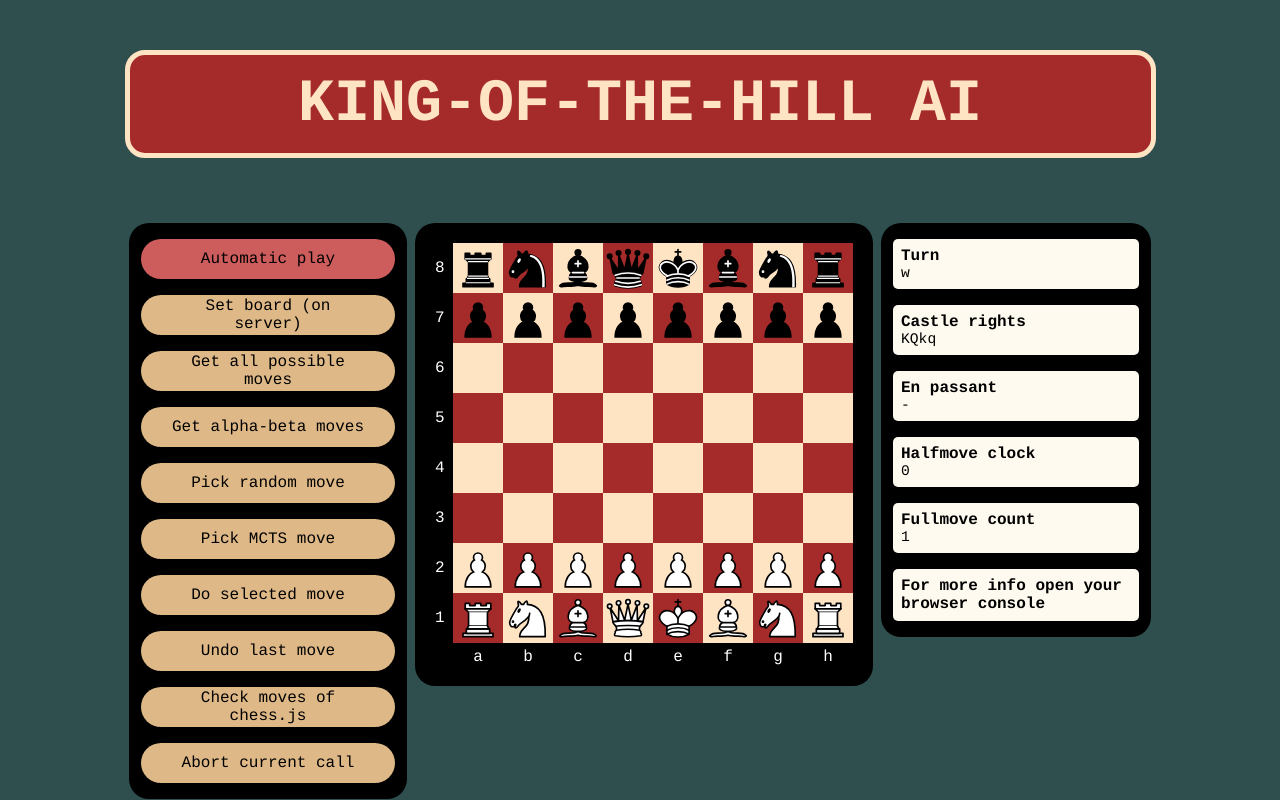
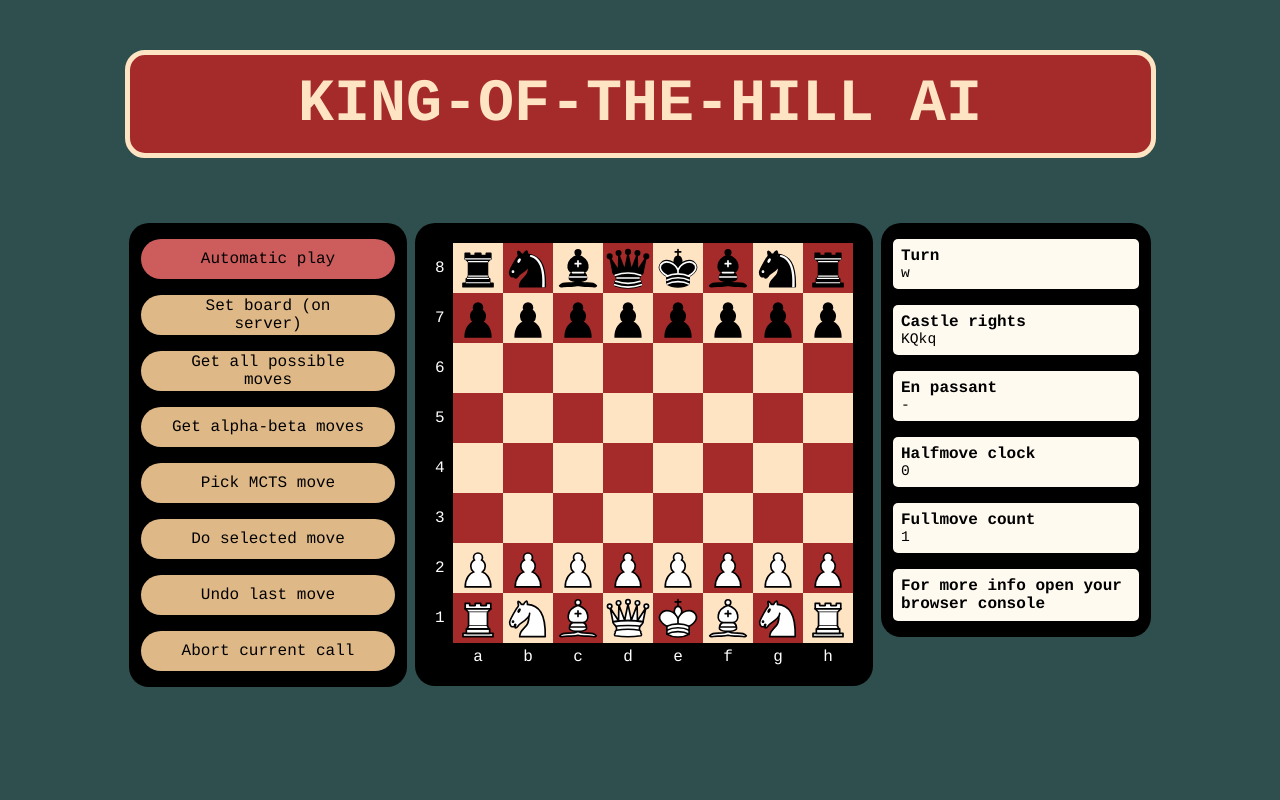
Before and after one commit to samchamani/king-of-the-hill-ai, a React (Create React App) app: page / in a window 1280 px wide. Built offline with nearby package versions, Linux system fonts and the light colour scheme.

Commit message:
final commit

```diff
--- a/src/App.tsx
+++ b/src/App.tsx
@@ -1,7 +1,6 @@
 import * as React from "react";
 import { Board } from "./View/Board";
 import { API } from "./API";
-import { Chess } from "chess.js";
 import { Data } from "./View/Data";
 
 export type boardResp = {
@@ -45,8 +44,8 @@ let isAborted = false;
  *
  */
 const FEN = "rnbqkbnr/pppppppp/8/8/8/8/PPPPPPPP/RNBQKBNR w KQkq - 0 1";
-const maxGameDurationInMin = 1;
-const maxMovesAssumption = 10;
+const maxGameDurationInMin = 60;
+const maxMovesAssumption = 40;
 const panicMoveSpeedInSec = 10;
 const algoRatio = 0.7;
 
@@ -59,8 +58,8 @@ function App() {
   const isPanic = React.useRef((maxGameDurationInMin / 2) * 60 >= remainingTimeInSec.current);
   const leftMovesUntilMax = React.useRef(maxMovesAssumption - fullMoveCount > 0 ? maxMovesAssumption - fullMoveCount : 0);
   const moveTimeInSec = React.useRef(leftMovesUntilMax.current > 0 && !isPanic.current ? remainingTimeInSec.current / leftMovesUntilMax.current : panicMoveSpeedInSec);
-  const alphaBetaSec = React.useRef(!isPanic.current ? moveTimeInSec.current * algoRatio : 0);
-  const mctsSec = React.useRef(!isPanic.current ? moveTimeInSec.current * (1 - algoRatio) : moveTimeInSec.current);
+  const alphaBetaSec = React.useRef(!isPanic.current ? moveTimeInSec.current * algoRatio : moveTimeInSec.current * (1 - algoRatio));
+  const mctsSec = React.useRef(!isPanic.current ? moveTimeInSec.current * (1 - algoRatio) : moveTimeInSec.current * algoRatio);
   const nextBestMoves = React.useRef<movesResp>();
   const selectedMove = React.useRef<move>();
   const lastMovePos = React.useRef<move>();
@@ -69,15 +68,15 @@ function App() {
 Remaining time in sec: ${remainingTimeInSec.current}
      Move time in sec: ${moveTimeInSec.current}
 `);
-  if (isPanic) console.log("Getting panic...");
+  if (isPanic.current) console.log("Getting panic...");
 
   React.useEffect(() => {
     remainingTimeInSec.current = (timeOver.current - Date.now()) / 1000;
     isPanic.current = (maxGameDurationInMin / 2) * 60 >= remainingTimeInSec.current;
     leftMovesUntilMax.current = maxMovesAssumption - fullMoveCount > 0 ? maxMovesAssumption - fullMoveCount : 0;
     moveTimeInSec.current = leftMovesUntilMax.current > 0 && !isPanic.current ? remainingTimeInSec.current / leftMovesUntilMax.current : panicMoveSpeedInSec;
-    alphaBetaSec.current = !isPanic.current ? moveTimeInSec.current * algoRatio : 0;
-    mctsSec.current = !isPanic.current ? moveTimeInSec.current * (1 - algoRatio) : moveTimeInSec.current;
+    alphaBetaSec.current = !isPanic.current ? moveTimeInSec.current * algoRatio : moveTimeInSec.current * (1 - algoRatio);
+    mctsSec.current = !isPanic.current ? moveTimeInSec.current * (1 - algoRatio) : moveTimeInSec.current * algoRatio;
   });
 
   async function initBoard() {
@@ -139,23 +138,6 @@ Remaining time in sec: ${remainingTimeInSec.current}
     const resp = await api.get("http://127.0.0.1:5000/undoLastMove");
     console.log("Undoing last move: ", resp);
     if (resp && isBoardResp(resp)) setBoard(resp.board);
-  }
-
-  function getChessJSMoves() {
-    console.log(new Chess(FEN).moves());
-  }
-
-  function pickRandomMove() {
-    if (!nextBestMoves.current) {
-      console.log("No moves available!");
-      return;
-    }
-    if (nextBestMoves.current.moves.length === 1) {
-      selectedMove.current = nextBestMoves.current.moves[0];
-    } else {
-      selectedMove.current = nextBestMoves.current.moves[Math.floor(Math.random() * nextBestMoves.current.moves.length)];
-    }
-    console.log("picked", selectedMove.current);
   }
 
   async function pickMCTSMove(seconds: number) {
@@ -220,9 +202,6 @@ Remaining time in sec: ${remainingTimeInSec.current}
           <div className="button" onClick={() => alphaBeta(alphaBetaSec.current)}>
             {"Get alpha-beta moves"}
           </div>
-          <div className="button" onClick={() => pickRandomMove()}>
-            {"Pick random move"}
-          </div>
           <div className="button" onClick={() => pickMCTSMove(mctsSec.current)}>
             {"Pick MCTS move"}
           </div>
@@ -231,9 +210,6 @@ Remaining time in sec: ${remainingTimeInSec.current}
           </div>
           <div className="button" onClick={() => undoMove()}>
             {"Undo last move"}
-          </div>
-          <div className="button" onClick={() => getChessJSMoves()}>
-            {"Check moves of chess.js"}
           </div>
           <div className="button" onClick={() => abort()}>
             {"Abort current call"}
```
